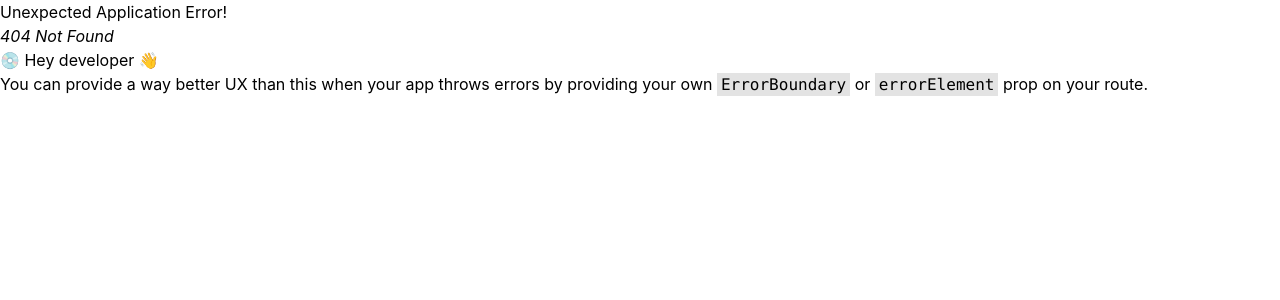
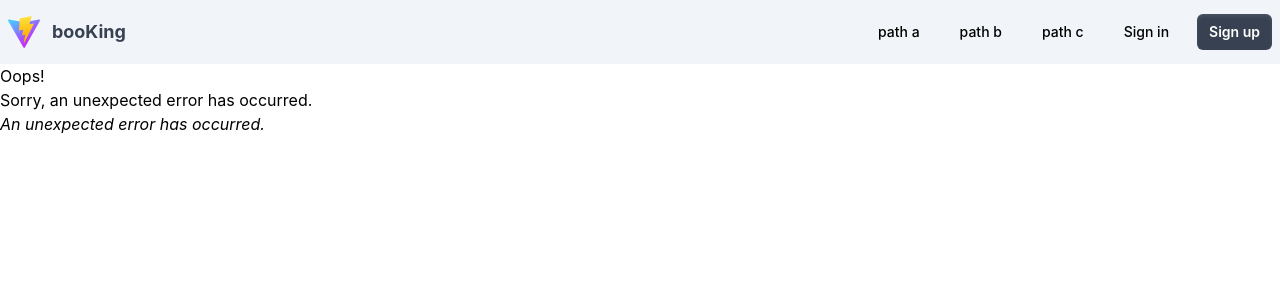
Before and after one commit to Kiczu/booking, a React (Vite) app in the folder client/: page /sign-in in a window 1280 px wide. Before the commit this address had no page. Shown: the top 300 px of the page. Built offline with nearby package versions, Linux system fonts and the light colour scheme.

Commit message:
build: add errorPage component to router

```diff
--- a/client/src/main.tsx
+++ b/client/src/main.tsx
@@ -3,12 +3,14 @@ import { createRoot } from "react-dom/client";
 import { createBrowserRouter, RouterProvider } from "react-router-dom";
 import { paths } from "./paths";
 import Layout from "./Layout/Layout";
+import ErrorPage from "./pages/ErrorPage/ErrorPage";
 import "./index.css";
 
 const router = createBrowserRouter([
   {
     path: paths.HOME,
     element: <Layout />,
+    errorElement: <ErrorPage />,
   },
 ]);
 
--- /dev/null
+++ b/client/src/pages/ErrorPage/ErrorPage.tsx
@@ -0,0 +1,34 @@
+import { useRouteError } from "react-router-dom";
+import Navigation from "../../components/Navigation/Navigation";
+
+const ErrorPage = () => {
+  const error = useRouteError();
+  console.error(error);
+
+  let errorMessage;
+
+  if (error instanceof Response) {
+    errorMessage = `Error ${error.status}: ${error.statusText}`;
+  } else if (error instanceof Error) {
+    errorMessage = error.message;
+  } else {
+    errorMessage = "An unexpected error has occurred.";
+  }
+
+  return (
+    <>
+      <Navigation />
+      <main>
+        <div id="error-page">
+          <h1>Oops!</h1>
+          <p>Sorry, an unexpected error has occurred.</p>
+          <p>
+            <i>{errorMessage}</i>
+          </p>
+        </div>
+      </main>
+    </>
+  );
+};
+
+export default ErrorPage;
```
